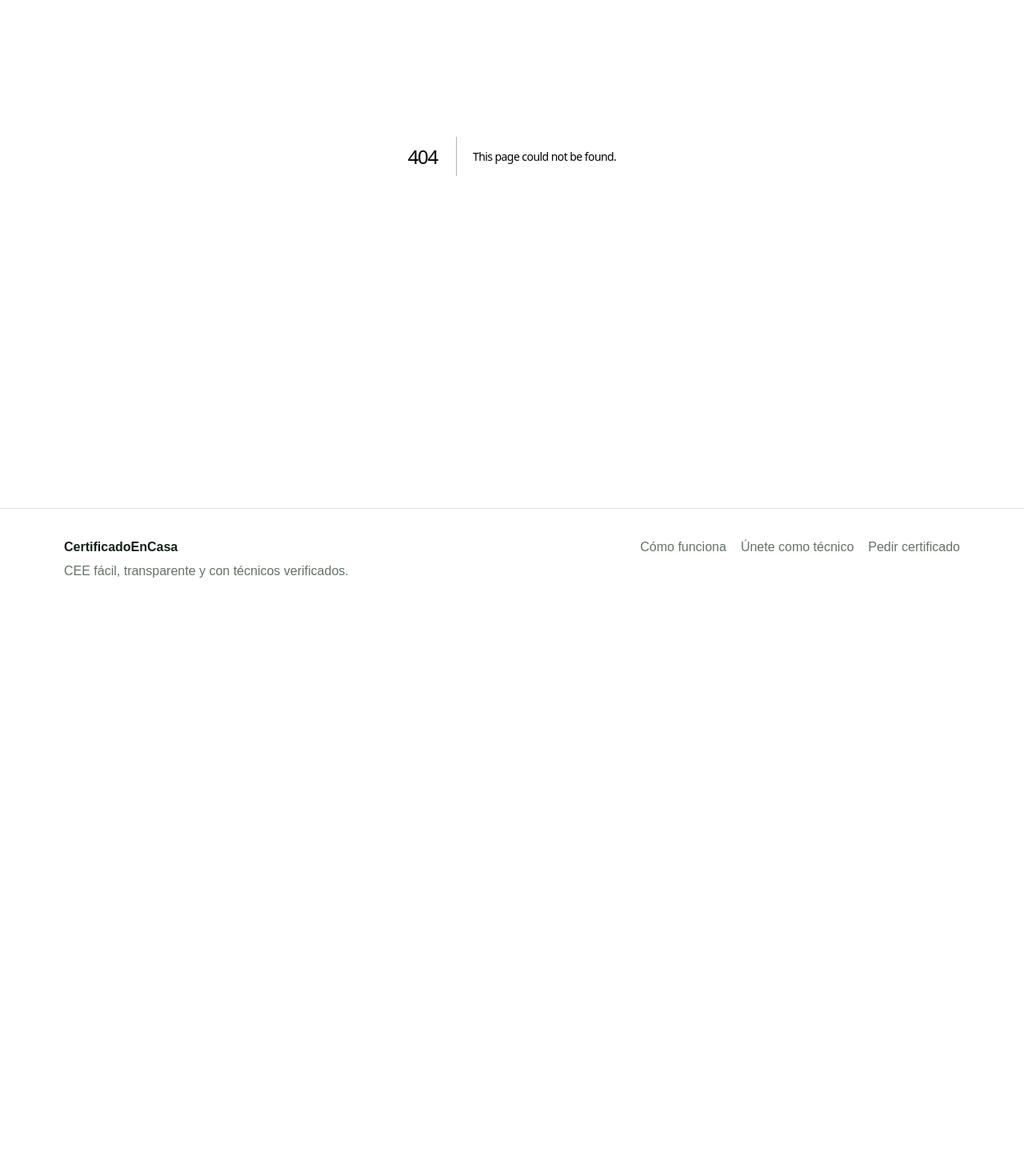
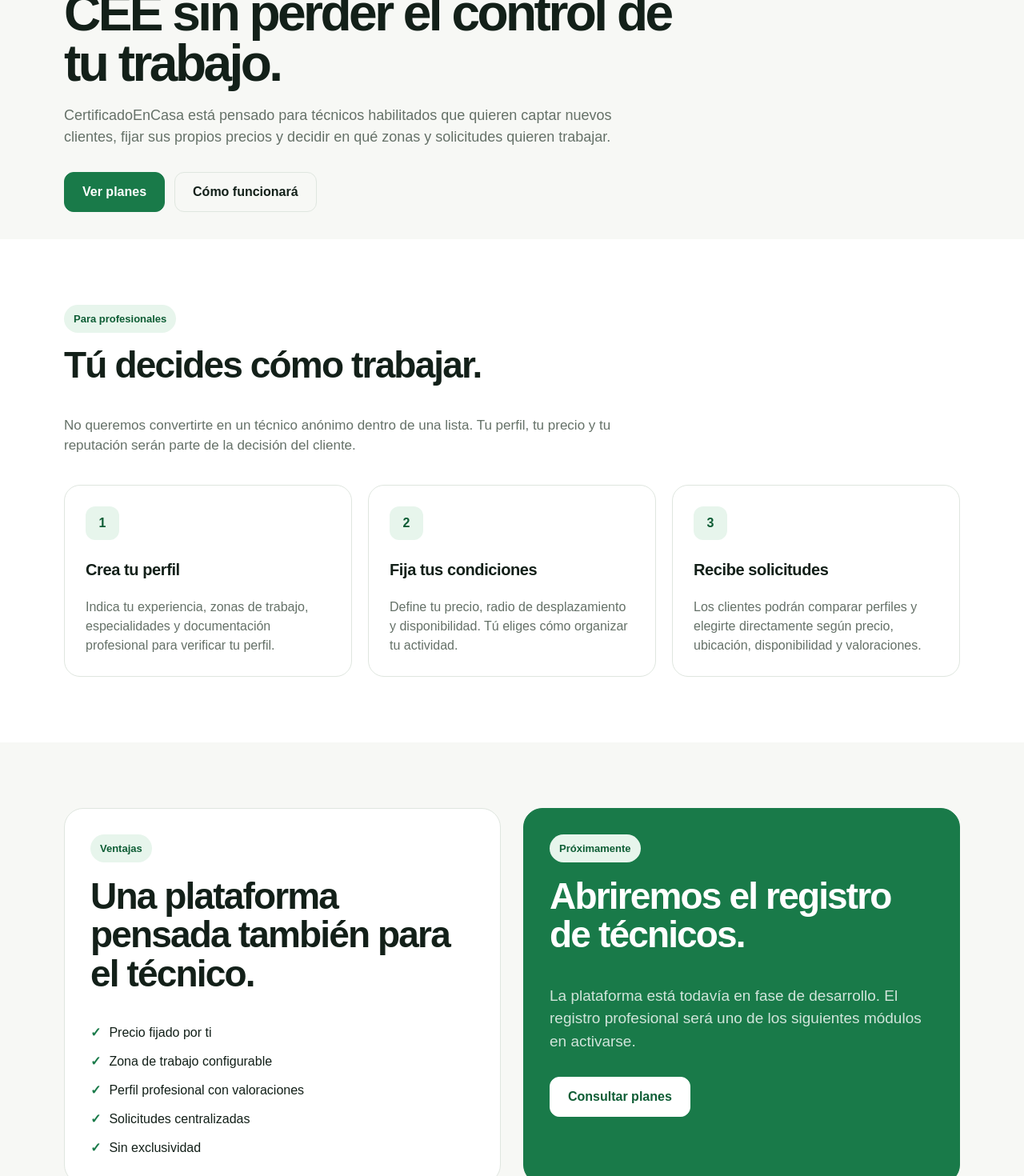
Before and after one commit to Javimenmes96/CertificadoEnCasa, a Next.js app: page /unete-como-tecnico in a window 1280 px wide. Before the commit this address had no page. Shown: the part 280-1750 px from the top of the page at 80% size. Before the commit the page ends 1042 px from the top, so only its background shows below. Built offline with nearby package versions, Linux system fonts and the light colour scheme.

Commit message:
Add join as technician page

```diff
--- /dev/null
+++ b/app/unete-como-tecnico/page.tsx
@@ -0,0 +1,77 @@
+import Link from "next/link";
+
+export default function UneteComoTecnicoPage() {
+  return (
+    <>
+      <section className="page-hero">
+        <div className="container">
+          <span className="eyebrow">Únete como técnico</span>
+          <h1>Consigue más solicitudes de CEE sin perder el control de tu trabajo.</h1>
+          <p>
+            CertificadoEnCasa está pensado para técnicos habilitados que quieren captar nuevos clientes,
+            fijar sus propios precios y decidir en qué zonas y solicitudes quieren trabajar.
+          </p>
+          <div className="hero-actions">
+            <Link href="/precios" className="button">Ver planes</Link>
+            <Link href="#como-funciona" className="button button-secondary">Cómo funcionará</Link>
+          </div>
+        </div>
+      </section>
+
+      <section className="section section-white" id="como-funciona">
+        <div className="container">
+          <div className="section-heading">
+            <span className="eyebrow">Para profesionales</span>
+            <h2 style={{ marginTop: 16 }}>Tú decides cómo trabajar.</h2>
+            <p>No queremos convertirte en un técnico anónimo dentro de una lista. Tu perfil, tu precio y tu reputación serán parte de la decisión del cliente.</p>
+          </div>
+          <div className="grid-3">
+            <article className="card">
+              <div className="card-number">1</div>
+              <h3>Crea tu perfil</h3>
+              <p>Indica tu experiencia, zonas de trabajo, especialidades y documentación profesional para verificar tu perfil.</p>
+            </article>
+            <article className="card">
+              <div className="card-number">2</div>
+              <h3>Fija tus condiciones</h3>
+              <p>Define tu precio, radio de desplazamiento y disponibilidad. Tú eliges cómo organizar tu actividad.</p>
+            </article>
+            <article className="card">
+              <div className="card-number">3</div>
+              <h3>Recibe solicitudes</h3>
+              <p>Los clientes podrán comparar perfiles y elegirte directamente según precio, ubicación, disponibilidad y valoraciones.</p>
+            </article>
+          </div>
+        </div>
+      </section>
+
+      <section className="section">
+        <div className="container split">
+          <div className="panel">
+            <span className="eyebrow">Ventajas</span>
+            <h2 style={{ marginTop: 18 }}>Una plataforma pensada también para el técnico.</h2>
+            <ul className="check-list">
+              <li>Precio fijado por ti</li>
+              <li>Zona de trabajo configurable</li>
+              <li>Perfil profesional con valoraciones</li>
+              <li>Solicitudes centralizadas</li>
+              <li>Sin exclusividad</li>
+            </ul>
+          </div>
+          <div className="panel highlight">
+            <span className="eyebrow">Próximamente</span>
+            <h2 style={{ marginTop: 18 }}>Abriremos el registro de técnicos.</h2>
+            <p className="lead">
+              La plataforma está todavía en fase de desarrollo. El registro profesional será uno de los siguientes módulos en activarse.
+            </p>
+            <div className="hero-actions">
+              <Link href="/precios" className="button" style={{ background: "white", color: "var(--brand-dark)", borderColor: "white" }}>
+                Consultar planes
+              </Link>
+            </div>
+          </div>
+        </div>
+      </section>
+    </>
+  );
+}
```
